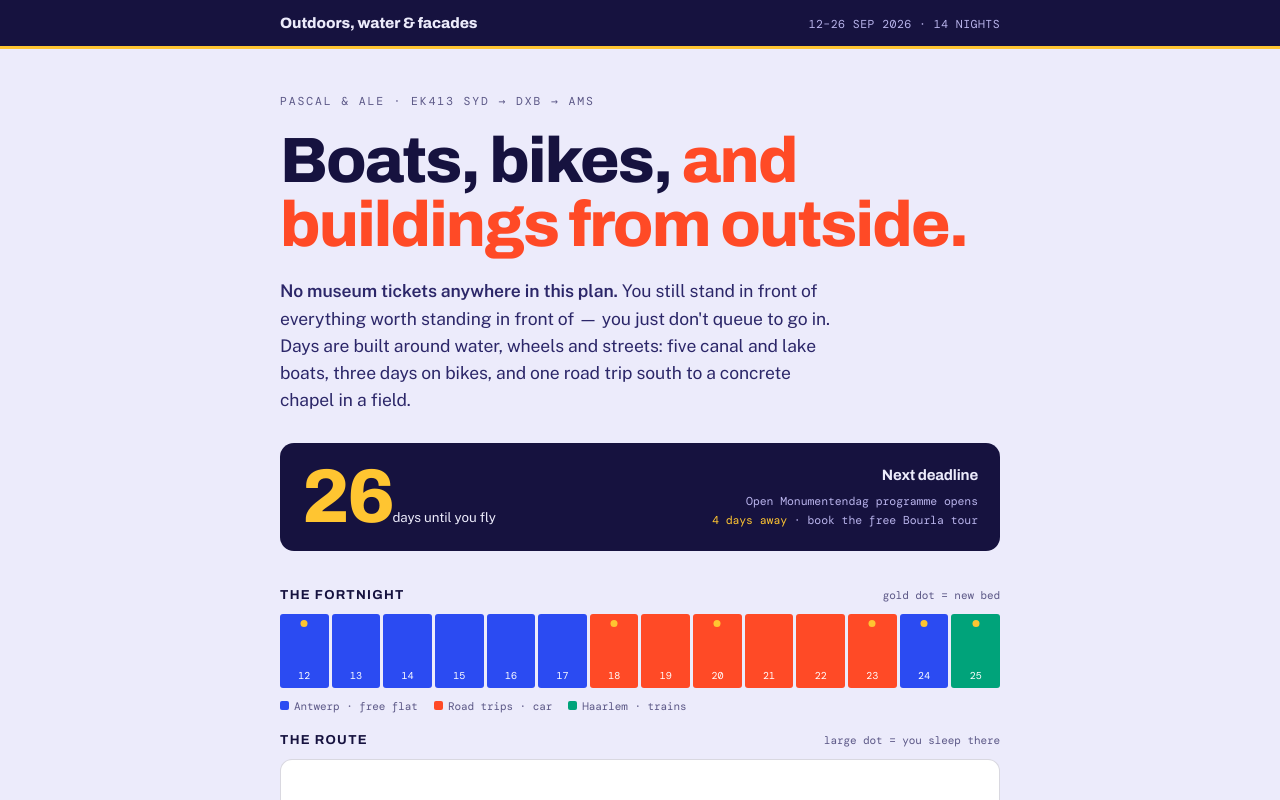
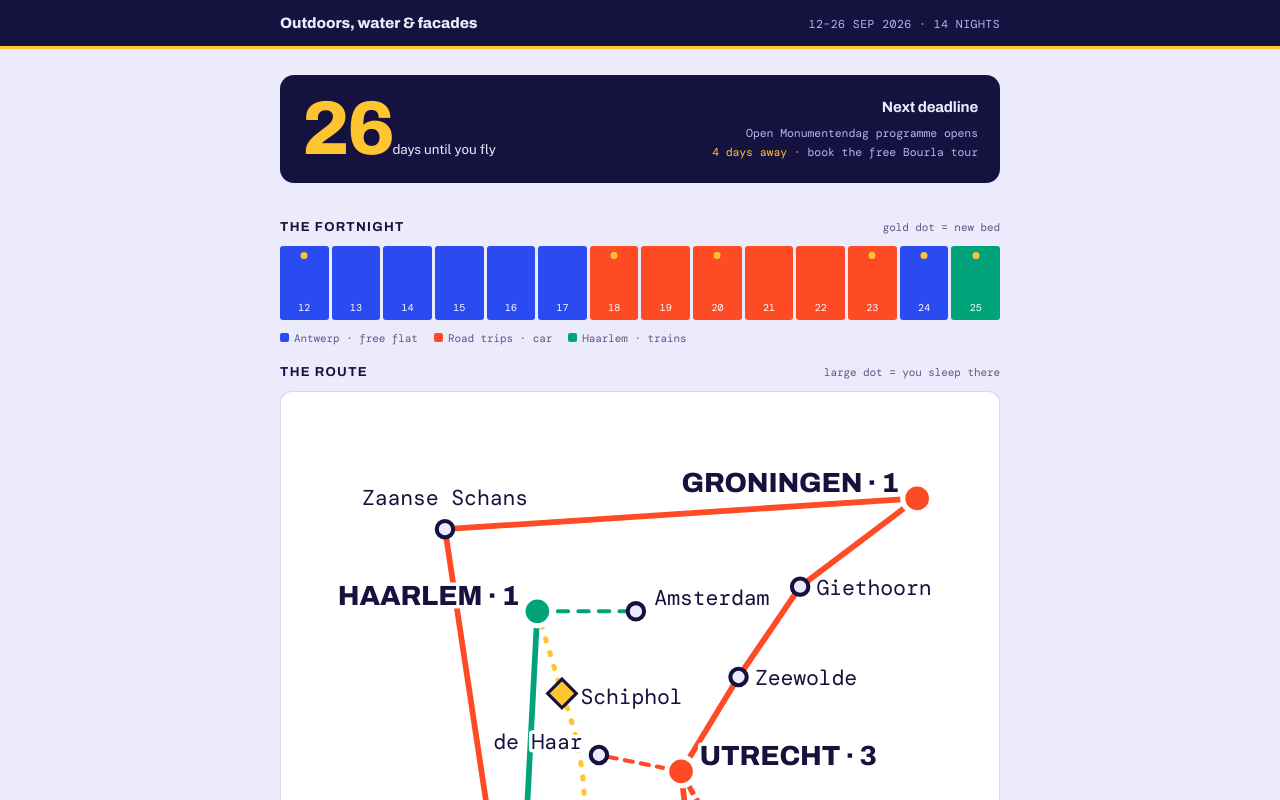
Before and after one commit to Pacoeffsg/benelux, a plain HTML site: page index.html in a window 1280 px wide. Shown: the top 800 px of the page. Drawn offline with nearby package versions, Linux system fonts and the light colour scheme.

Commit message:
Add files via upload

```diff
--- a/index.html
+++ b/index.html
@@ -39,7 +39,7 @@ header{position:sticky;top:0;z-index:30;background:var(--ink);color:var(--paper)
 .count .next b{display:block;font-family:var(--display);font-weight:700;font-size:15px;
   letter-spacing:-.01em;color:var(--paper);margin-bottom:3px;text-transform:none}
 .count .next u{text-decoration:none;color:var(--gold)}
-.hero{padding:44px 0 30px}
+.hero{padding:26px 0 30px}
 .eyebrow{font-family:var(--mono);font-size:11.5px;letter-spacing:.16em;text-transform:uppercase;color:var(--dim);margin:0 0 18px}
 h1{font-family:var(--display);font-weight:800;font-size:clamp(36px,10vw,64px);line-height:1;letter-spacing:-.028em;margin:0 0 20px}
 h1 em{font-style:normal;color:var(--vermilion)}
@@ -144,7 +144,6 @@ details[open] .chev{transform:rotate(90deg)}
 .tgroup:first-child{margin-top:0;padding-top:0;border-top:none}
 .tgroup em{font-style:normal;color:#B9B4EC;letter-spacing:.04em;text-transform:none;display:block;margin-top:3px;font-size:11px}
 .saved{font-family:var(--mono);font-size:11px;color:#B9B4EC;margin:16px 0 0;min-height:1.2em}
-footer{margin-top:44px;font-family:var(--mono);font-size:11.5px;color:var(--dim);line-height:1.7}
 @media (max-width:520px){
   body{font-size:15.5px}.strip{height:60px}.night{font-size:9px}
   .day{grid-template-columns:34px 1fr}.rail::before{left:9px}
@@ -171,11 +170,7 @@ footer{margin-top:44px;font-family:var(--mono);font-size:11.5px;color:var(--dim)
 <div class="wrap">
 
 <section class="hero">
-  <p class="eyebrow">Pascal &amp; Ale · EK413 SYD → DXB → AMS</p>
-  <h1>Boats, bikes, <em>and buildings from outside.</em></h1>
-  <p class="lede"><strong>No museum tickets anywhere in this plan.</strong> You still stand in front of everything worth standing in front of — you just don't queue to go in. Days are built around water, wheels and streets: five canal and lake boats, three days on bikes, and one road trip south to a concrete chapel in a field.</p>
-
-  <div class="count" id="count">
+  <div class="count" id="count" style="margin-top:0">
     <div><span class="num" id="cnum">—</span><small id="clabel">until you fly</small></div>
     <div class="next" id="cnext"></div>
   </div>
@@ -438,11 +433,6 @@ footer{margin-top:44px;font-family:var(--mono);font-size:11.5px;color:var(--dim)
   <p class="saved" id="saved"></p>
 </section>
 
-<footer>
-  No museum entries · no seafood · no Amsterdam nights.<br>
-  Times approximate — re-check closer to the date.
-</footer>
-
 </div>
 
 <script>
```
